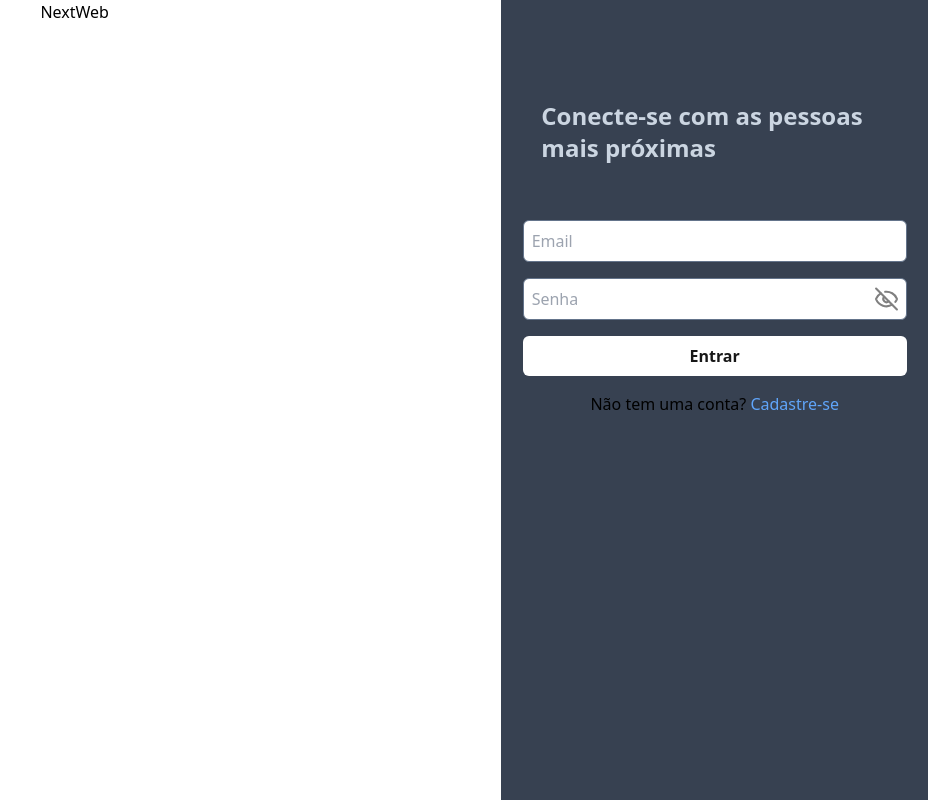
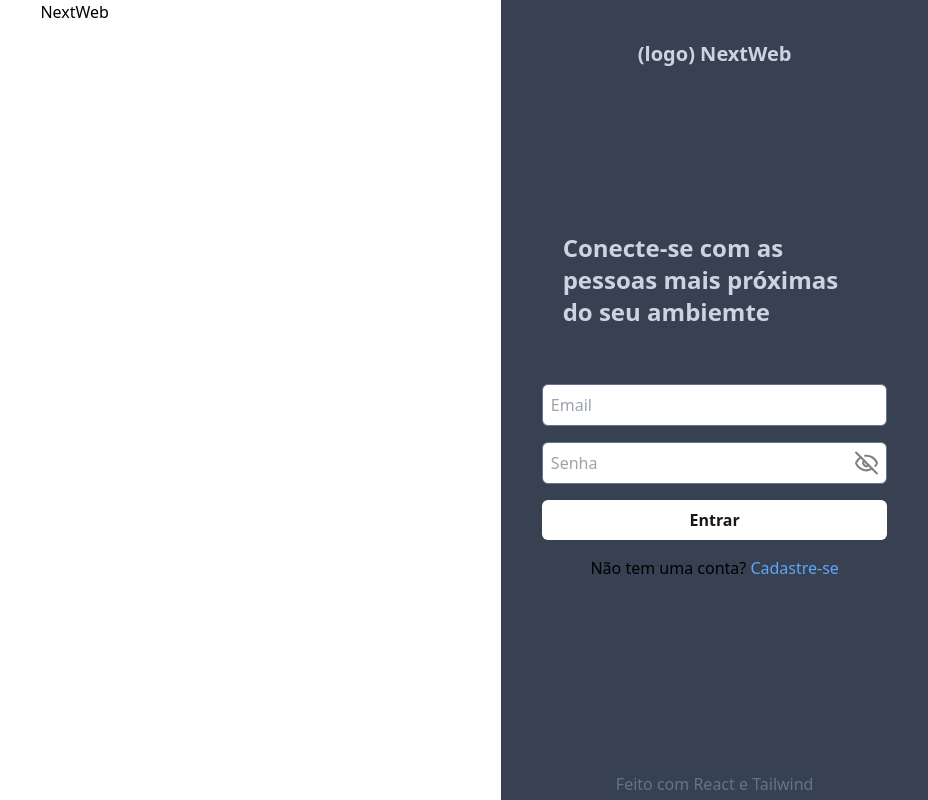
Before and after one commit to MJ210624/Nextweb-Front, a React (Vite) app: page / in a window 1280 px wide. Shown: the whole page, without its empty margins (352-1280 px from the left). Built offline with nearby package versions, Linux system fonts and the light colour scheme.

Commit message:
Visual da tela de login pronto. Terminar quando juntar com o Back

```diff
--- a/index.html
+++ b/index.html
@@ -1,5 +1,5 @@
 <!doctype html>
-<html lang="en">
+<html lang="pt-br">
   <head>
     <meta charset="UTF-8" />
     <link rel="icon" type="image/svg+xml" href="/favicon.svg" />
--- a/src/Components/FormsIn.jsx
+++ /dev/null
@@ -1,30 +0,0 @@
-import { useState } from "react"
-import { Eye } from 'lucide-react'
-import { EyeOff } from 'lucide-react'
-
-function FormsIn() {
-    let [mostrar, setMostrar] = useState();
-
-
-    return(
-        <div className="space-y-4 flex flex-col justify-end pb-96 items-center h-screen bg-gray-700">
-            <h1 className="text-2xl font-bold text-slate-300 p-10">Conecte-se com as pessoas mais próximas</h1>
-            <div className=" w-[90%]">
-                <input type="email" placeholder="Email" className=" rounded-md border font-medium border-slate-500 w-full max-w-[600px] p-2 " />
-            </div>
-            <div className=" relative w-[90%]">
-                <input type={mostrar ? "text" : "password"} placeholder="Senha" className=" rounded-md border border-slate-500 w-full max-w-[600px] p-2 pr-10" />
-                <button type="button" className=" absolute right-2 top-1/2 -translate-y-1/2" onClick={() => setMostrar(!mostrar)} > {mostrar ? <Eye size={25} color="gray"/> : <EyeOff size={25} color="gray"/>} </button>
-            </div>
-            <button className=" border-transparent rounded-md bg-white font-semibold text-neutral-900 w-[90%] max-w-[600px] p-2">Entrar</button>
-
-            {/*depois mudar o href para link*/}
-            <p>
-               Não tem uma conta? <a className="text-blue-400" href="VibeCoding.com">Cadastre-se</a>
-            </p>
-
-        </div>
-    )
-}
-
-export default FormsIn
--- a/src/Components/Apresentation.jsx
+++ b/src/Components/login/Apresentation.jsx
@@ -1,6 +1,6 @@
 function Apresentation() {
     return(
-        <div>
+        <div className="">
             <h1 className=" text-center">NextWeb</h1>
         </div>
     )
--- /dev/null
+++ b/src/Components/login/FormsIn.jsx
@@ -0,0 +1,45 @@
+import { useState } from "react"
+import { Eye } from 'lucide-react'
+import { EyeOff } from 'lucide-react'
+
+function FormsIn() {
+    let [mostrar, setMostrar] = useState();
+    let [email, setEmail] = useState();
+    let [senha, setSenha] = useState();
+
+    const handleSubmit = () => {
+        console.log(`Email: ${email}`)
+        console.log(`Senha: ${senha}`)
+    }
+
+    return(
+        <div className="flex flex-col  items-center h-screen bg-gray-700">
+            <h1 className="  absolute text-xl font-bold  text-slate-300 p-10">(logo) NextWeb</h1>
+            <div className=" space-y-4 h-screen flex flex-col justify-center items-center w-[90%]">
+                <h1 className="  text-2xl font-bold  text-slate-300 p-10">Conecte-se com as pessoas mais próximas do seu ambiemte</h1>
+                <div className=" w-[90%]">
+                    <input type="email" placeholder="Email" className=" rounded-md border font-medium border-slate-500 w-full max-w-[600px] p-2 " onChange={(e) => {
+                        setEmail(e.target.value)
+                    }}/>
+                </div>
+                <div className=" relative w-[90%]">
+                    <input type={mostrar ? "text" : "password"} placeholder="Senha" className=" rounded-md border border-slate-500 w-full max-w-[600px] p-2 pr-10" onChange={(e) => {
+                        setSenha(e.target.value)
+                    }}/>
+                    <button type="button" className=" absolute right-2 top-1/2 -translate-y-1/2" onClick={() => setMostrar(!mostrar)} > {mostrar ? <Eye size={25} color="gray"/> : <EyeOff size={25} color="gray"/>} </button>
+                </div>
+                <button className=" border-transparent rounded-md bg-white font-semibold text-neutral-900 w-[90%] max-w-[600px] p-2" onClick={handleSubmit}>Entrar</button>
+
+                {/*depois mudar o href para link*/}
+                <p>
+                    Não tem uma conta? <a className="text-blue-400" href="VibeCoding.com">Cadastre-se</a>
+                </p>
+            </div>
+            <footer className="w-full text-slate-500 text-center pb-1">
+                Feito com React e Tailwind
+            </footer>
+        </div>
+    )
+}
+
+export default FormsIn
--- a/src/pages/Login.jsx
+++ b/src/pages/Login.jsx
@@ -1,5 +1,5 @@
-import Apresentation from "../Components/Apresentation"
-import FormsIn from "../Components/FormsIn"
+import Apresentation from "../Components/login/Apresentation"
+import FormsIn from "../Components/login/FormsIn"
 
 function Login() {
     return(
```
